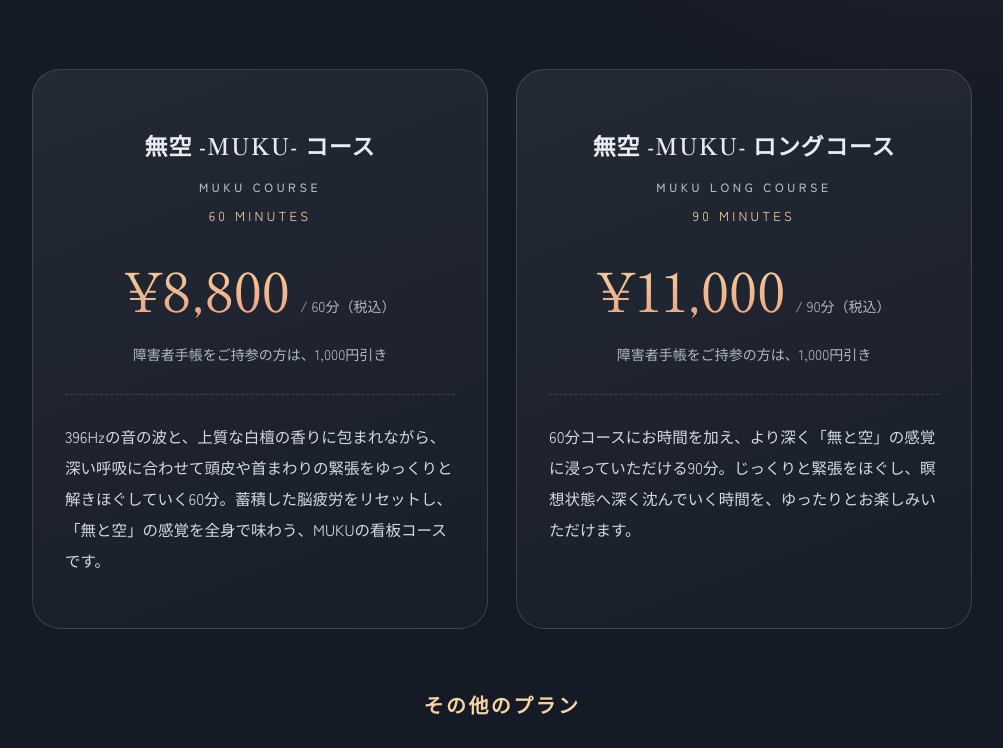
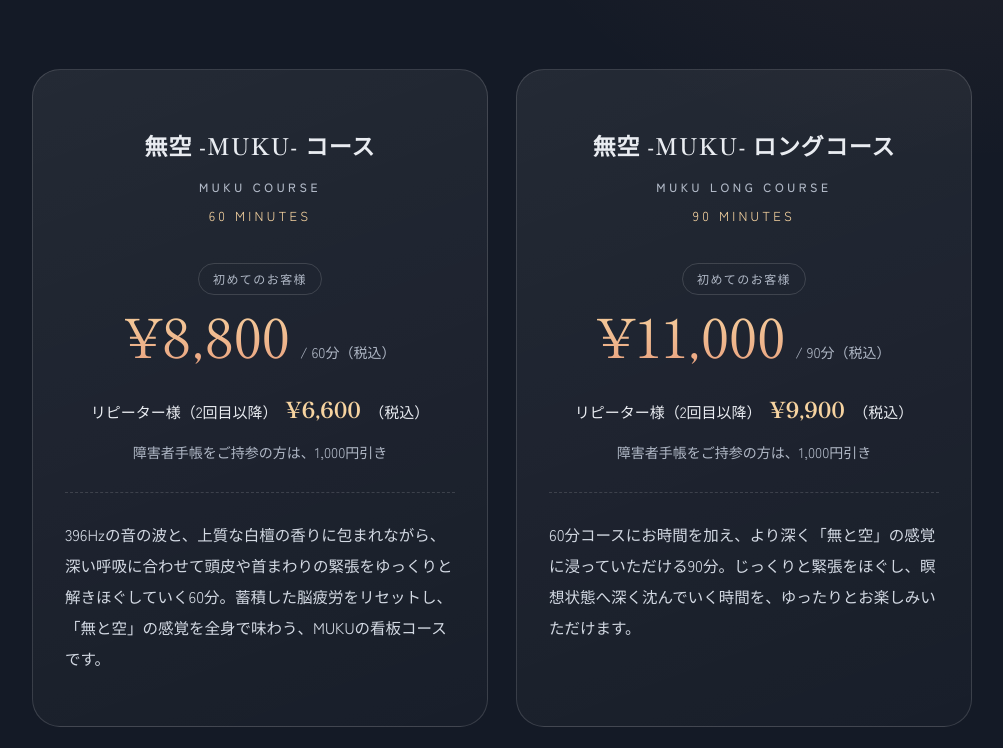
Before and after one commit to miramenko-byte/muku-lp, a plain HTML site: page index.html in a window 1280 px wide. Shown: the part 3997-4745 px from the top of the page, without its empty margins (138-1141 px from the left). Drawn offline with Linux system fonts and the light colour scheme.

Commit message:
Update index.html

```diff
--- a/index.html
+++ b/index.html
@@ -41,7 +41,7 @@
   "url": "https://muku-lp.vercel.app/",
   "telephone": "+81-80-5383-5756",
   "email": "miramenko@gmail.com",
-  "priceRange": "¥8,800〜¥22,000",
+  "priceRange": "¥6,600〜¥22,000",
   "address": {
     "@type": "PostalAddress",
     "addressLocality": "京都市北区紫野北舟岡町",
@@ -172,6 +172,8 @@ section{position:relative;padding:130px 0}
 .menu-price-special{margin:4px 0 16px}
 .menu-price-special .num{font-family:'Shippori Mincho',serif;font-size:54px;line-height:1.2;background:linear-gradient(180deg,var(--g1),var(--g2));-webkit-background-clip:text;background-clip:text;color:transparent}
 .menu-special-note{font-size:14px;color:var(--g1);line-height:1.9}
+.menu-tag{display:inline-block;font-size:12px;letter-spacing:.12em;color:var(--on2);border:1px solid var(--ld);border-radius:99px;padding:3px 14px;margin-top:6px}
+.menu-repeat{font-size:15px;color:var(--on);margin:0 0 6px}.menu-repeat b{font-size:22px;margin:0 4px;color:var(--g1)}
 .menu-discount-note{font-size:14px;color:var(--on2);margin:8px 0 26px;padding-bottom:26px;border-bottom:1px dashed var(--ld)}
 .menu-desc{font-size:15.5px;color:#d3d9e3;text-align:left}
 .plans-extra{max-width:940px;margin:56px auto 0}
@@ -401,20 +403,24 @@ html.js .reveal.in{opacity:1;transform:none;filter:none}
       <div class="menu-card">
         <div class="menu-name serif"><span id="i18n-menu-name-jp-60">無空 -MUKU- コース</span><span class="en">MUKU COURSE</span></div>
         <div class="menu-time">60 MINUTES</div>
+        <div class="menu-tag" id="i18n-menu-new-60">初めてのお客様</div>
         <div class="menu-price">
           <span class="num serif">¥8,800</span>
           <span class="unit" id="i18n-menu-unit-60">/ 60分（税込）</span>
         </div>
+        <p class="menu-repeat"><span id="i18n-menu-repeat-60">リピーター様（2回目以降）</span> <b class="serif">¥6,600</b> <span id="i18n-menu-repeat-tax-60">（税込）</span></p>
         <p class="menu-discount-note" id="i18n-menu-discount-60">障害者手帳をご持参の方は、1,000円引き</p>
         <p class="menu-desc" id="i18n-menu-desc-60">396Hzの音の波と、上質な白檀の香りに包まれながら、深い呼吸に合わせて頭皮や首まわりの緊張をゆっくりと解きほぐしていく60分。蓄積した脳疲労をリセットし、「無と空」の感覚を全身で味わう、MUKUの看板コースです。</p>
       </div>
       <div class="menu-card">
         <div class="menu-name serif"><span id="i18n-menu-name-jp-90">無空 -MUKU- ロングコース</span><span class="en">MUKU LONG COURSE</span></div>
         <div class="menu-time">90 MINUTES</div>
+        <div class="menu-tag" id="i18n-menu-new-90">初めてのお客様</div>
         <div class="menu-price">
           <span class="num serif">¥11,000</span>
           <span class="unit" id="i18n-menu-unit-90">/ 90分（税込）</span>
         </div>
+        <p class="menu-repeat"><span id="i18n-menu-repeat-90">リピーター様（2回目以降）</span> <b class="serif">¥9,900</b> <span id="i18n-menu-repeat-tax-90">（税込）</span></p>
         <p class="menu-discount-note" id="i18n-menu-discount-90">障害者手帳をご持参の方は、1,000円引き</p>
         <p class="menu-desc" id="i18n-menu-desc-90">60分コースにお時間を加え、より深く「無と空」の感覚に浸っていただける90分。じっくりと緊張をほぐし、瞑想状態へ深く沈んでいく時間を、ゆったりとお楽しみいただけます。</p>
       </div>
@@ -606,10 +612,16 @@ html.js .reveal.in{opacity:1;transform:none;filter:none}
       'i18n-kodawari-3-p': 'This technique is built on a foundation of professional nursing knowledge of mind and body, along with experience running a sleep‑improvement salon. Care that goes beyond simply "feeling good" — self‑care rooted in a real understanding of how mind and body work. Healing and genuine skill, both in one.',
       'i18n-menu-h2': 'Choose your<br>preferred duration.',
       'i18n-menu-name-jp-60': 'MUKU Course',
+      'i18n-menu-new-60': 'First-time guests',
+      'i18n-menu-repeat-60': 'Returning guests (2nd visit onward)',
+      'i18n-menu-repeat-tax-60': '(tax included)',
       'i18n-menu-unit-60': '/ 60 min (tax included)',
       'i18n-menu-discount-60': 'Guests with a disability certificate receive ¥1,000 off',
       'i18n-menu-desc-60': "Sixty minutes wrapped in the waves of 396Hz sound and fine sandalwood incense, as we gently release tension in your scalp and neck in time with your deep breathing. Reset accumulated mental fatigue and experience the sensation of nothingness and stillness — MUKU's signature course.",
       'i18n-menu-name-jp-90': 'MUKU Long Course',
+      'i18n-menu-new-90': 'First-time guests',
+      'i18n-menu-repeat-90': 'Returning guests (2nd visit onward)',
+      'i18n-menu-repeat-tax-90': '(tax included)',
       'i18n-menu-unit-90': '/ 90 min (tax included)',
       'i18n-menu-discount-90': 'Guests with a disability certificate receive ¥1,000 off',
       'i18n-menu-desc-90': "Ninety minutes to sink even deeper into the sensation of nothingness and stillness — extending the 60-minute course with more time to release tension and settle into a meditative state at an unhurried pace.",
```
